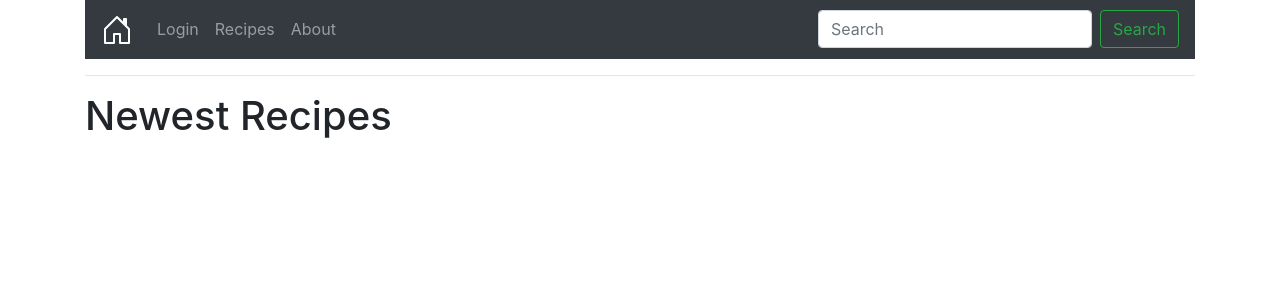
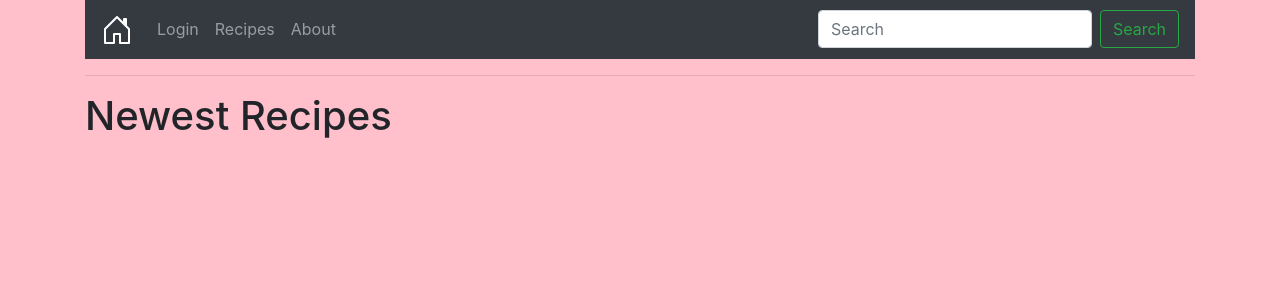
Before and after one commit to cjstevenson125/recipe_application, a Flask app: page / in a window 1280 px wide. Shown: the top 300 px of the page. Run offline with Flask 2, Linux system fonts and the light colour scheme; data that the repository does not hold is empty; some libraries are stand-ins or nearby versions.

Commit message:
background color

```diff
--- a/static/css/stylesheet.css
+++ b/static/css/stylesheet.css
@@ -2,3 +2,6 @@ label.print{
   font-style: italic;
   font-weight: bold;
 }
+
+
+body {background-color:pink;}
```
